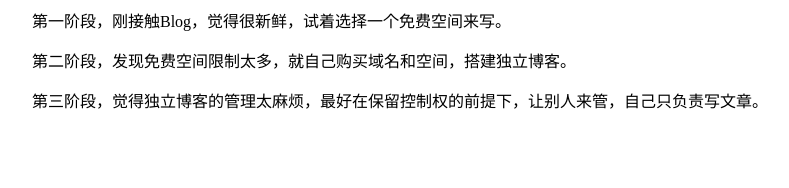
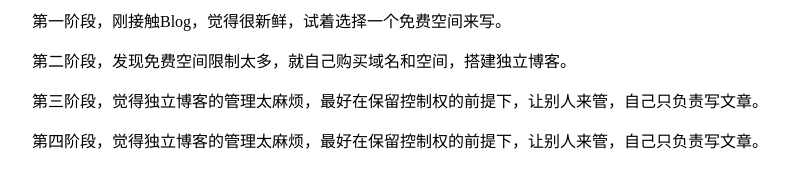
Before and after one commit to gary627/DataSource, a plain HTML site: page index.html in a window 1280 px wide. Shown: the whole page, without its empty margins (8-797 px from the left). Drawn offline with Linux system fonts and the light colour scheme.

Commit message:
test Tortoise git commit

```diff
--- a/index.html
+++ b/index.html
@@ -7,4 +7,7 @@
 <p>　　第二阶段，发现免费空间限制太多，就自己购买域名和空间，搭建独立博客。</p>
 
 <p>　　第三阶段，觉得独立博客的管理太麻烦，最好在保留控制权的前提下，让别人来管，自己只负责写文章。</p>
+
+<p>　　第四阶段，觉得独立博客的管理太麻烦，最好在保留控制权的前提下，让别人来管，自己只负责写文章。</p>
+
 </html>
```
